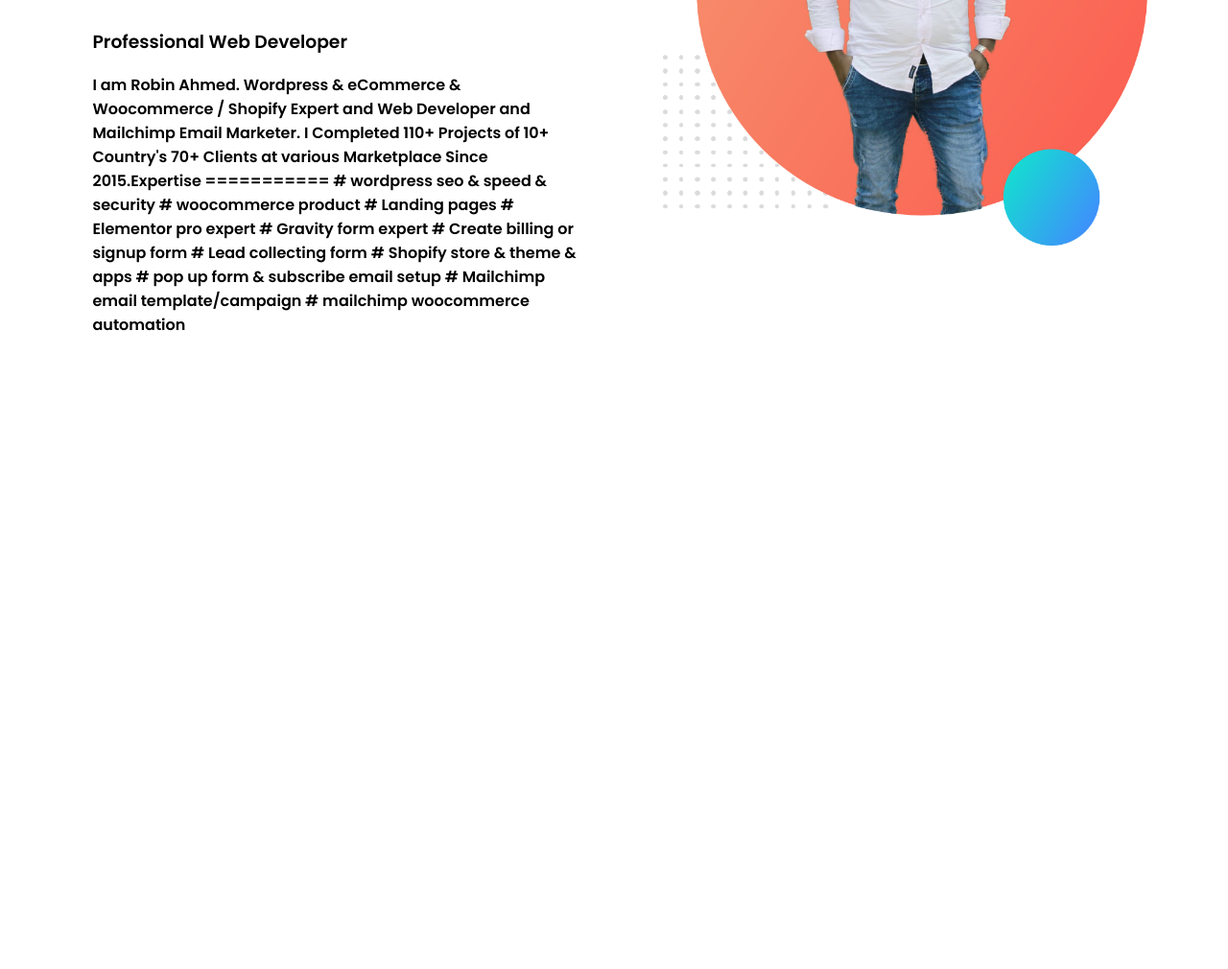
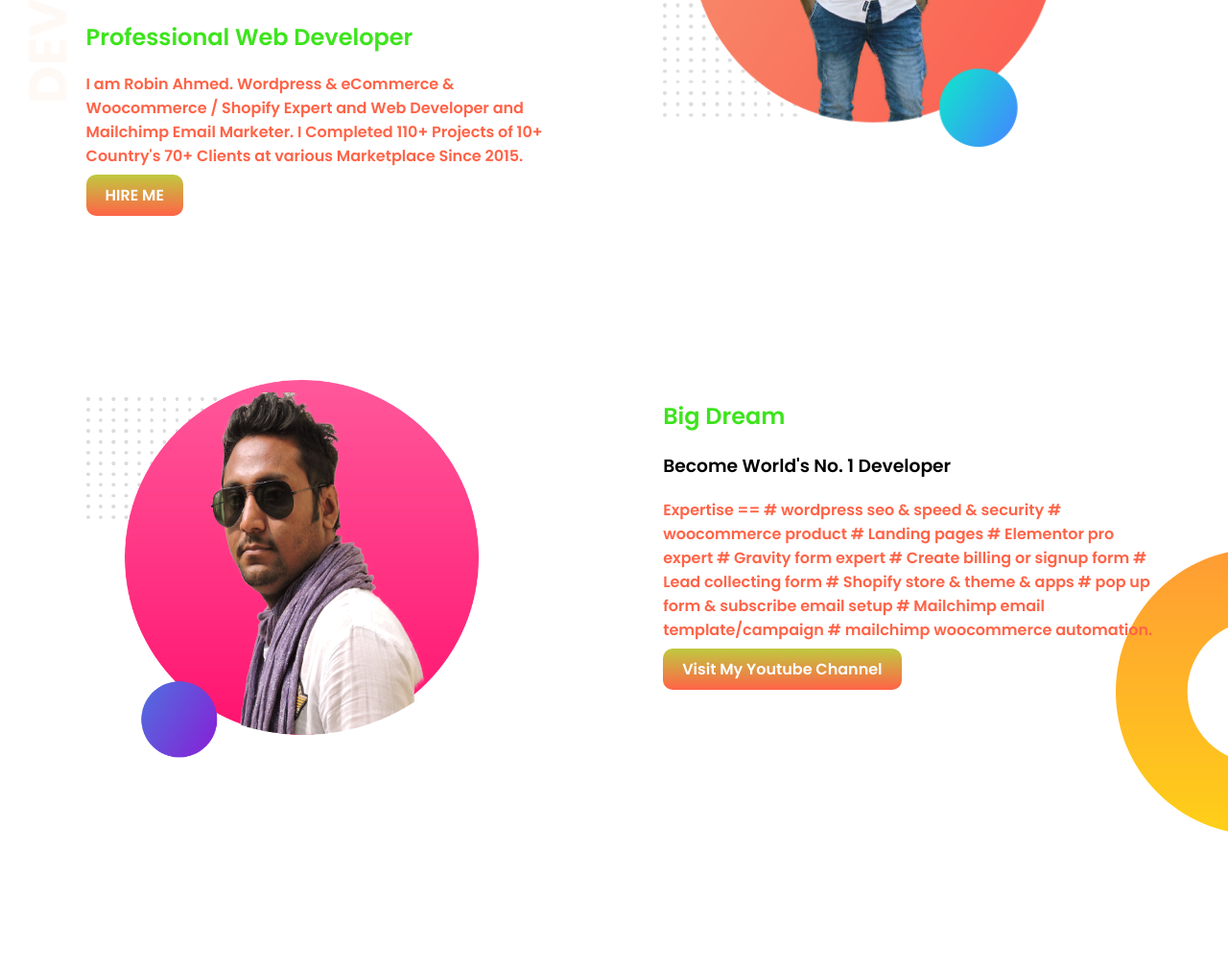
Before and after one commit to robinpolash99/portfolio, a plain HTML site: page index.html in a window 1280 px wide. Shown: the part 254-1264 px from the top of the page at 96% size. Before the commit the page ends 800 px from the top, so only its background shows below. Drawn offline with Linux system fonts and the light colour scheme.

Commit message:
middle part

```diff
--- a/index.html
+++ b/index.html
@@ -11,16 +11,31 @@
 
 </head>
 <body>
- <section>
+ <section class="top-banner">
     <div class="half-width">
         <h1>Welcome To</h1>
         <h1><span class="name-highlight">Robin Polash</span> World</h1>
-        <h3>Professional Web Developer</h3>
-        <p>I am Robin Ahmed. Wordpress & eCommerce & Woocommerce / Shopify Expert and Web Developer and Mailchimp Email Marketer. I Completed 110+ Projects of 10+ Country's 70+ Clients at various Marketplace Since 2015.Expertise =========== # wordpress seo & speed & security # woocommerce product # Landing pages # Elementor pro expert # Gravity form expert # Create billing or signup form # Lead collecting form # Shopify store & theme & apps # pop up form & subscribe email setup # Mailchimp email template/campaign # mailchimp woocommerce automation</p>
+        <h2>Professional Web Developer</h2>
+        <p>I am Robin Ahmed. Wordpress & eCommerce & Woocommerce / Shopify Expert and Web Developer and Mailchimp Email Marketer. I Completed 110+ Projects of 10+ Country's 70+ Clients at various Marketplace Since 2015.</p>
+        <a class="link-button" target="_blank" href="https://bd.linkedin.com/in/robin-polash-191803195">HIRE ME</a>
     </div>
     <div class="half-width">
         <img src="images/polash2.png" alt="">
     </div>
+ </section>
+ <section class="dream-area">
+     <div class="half-width">
+        <img src="images/polash33.png" alt="">
+     </div>
+     <div class="half-width">
+         <h2>Big Dream</h2>
+        <h3>Become World's No. 1 Developer</h3>
+        <p>
+            Expertise == # wordpress seo & speed & security # woocommerce product # Landing pages # Elementor pro expert # Gravity form expert # Create billing or signup form # Lead collecting form # Shopify store & theme & apps # pop up form & subscribe email setup # Mailchimp email template/campaign # mailchimp woocommerce automation.
+        </p>
+        <a class="link-button" target="_blank" href="https://www.youtube.com/channel/UChbePxrFbF35AjJZMzZ45Pw">Visit My Youtube Channel</a>
+     </div>
+
  </section>
 
 
--- a/style.css
+++ b/style.css
@@ -1,4 +1,5 @@
 body{
+    margin: 0px;
     font-family: 'Poppins', sans-serif;
 }
 
@@ -15,5 +16,37 @@ h1{
     padding-left: 2%;
 }
 .half-width img{
-    width: 100%;
+    width: 80%;
 }
+.top-banner{
+    background-image: url(images/top-banner.png);
+    background-repeat: no-repeat;
+
+}
+section{
+    height: 500px;
+    padding-bottom: 150px;
+}
+h2{
+    color: rgb(61, 228, 28);
+}
+p{
+    color: tomato;
+}
+.link-button{
+    text-decoration: none;
+    background-image: linear-gradient(rgb(192, 201, 64), tomato);
+    padding: 10px 20px;
+    border-radius: 10px;
+    color: white;
+    font-weight: 700;
+}
+.channel-button{
+    text-decoration: none;
+    background-image: rgb(46, 248, 80);
+}
+.dream-area{
+    background-image: url(images/dream-bg.png);
+    background-repeat: no-repeat;
+    background-position: right;
+}
```
Also changed, not shown: images/polash3.png (added), images/polash33.png (added).
